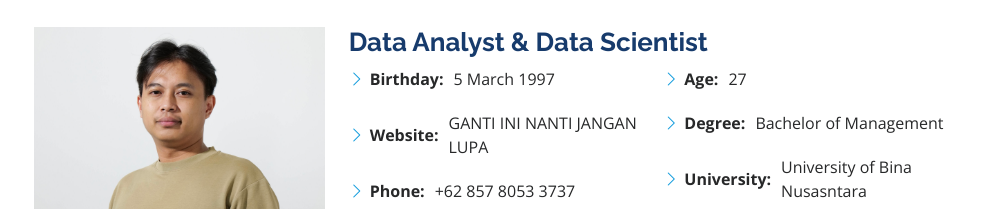
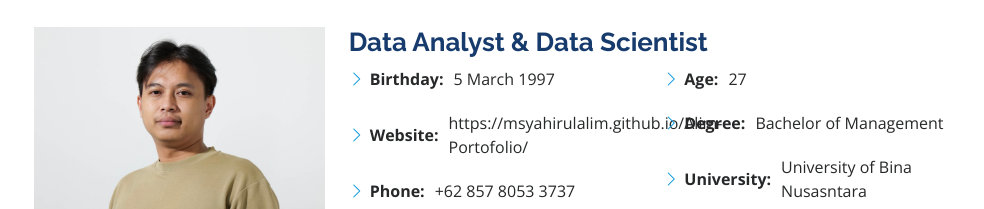
Before and after one commit to msyahirulalim/Alim-Portofolio, a plain HTML site: page index.html in a window 1280 px wide. Shown: the part 1037-1246 px from the top of the page, without its empty margins (296-1280 px from the left). Drawn offline with nearby package versions, Linux system fonts and the light colour scheme.

Commit message:
Update index.html

```diff
--- a/index.html
+++ b/index.html
@@ -99,7 +99,7 @@
               <div class="col-lg-6">
                 <ul>
                   <li><i class="bi bi-chevron-right"></i> <strong>Birthday:</strong> <span>5 March 1997</span></li>
-                  <li><i class="bi bi-chevron-right"></i> <strong>Website:</strong> <span>GANTI INI NANTI JANGAN LUPA</span></li>
+                  <li><i class="bi bi-chevron-right"></i> <strong>Website:</strong> <span>https://msyahirulalim.github.io/Alim-Portofolio/</span></li>
                   <li><i class="bi bi-chevron-right"></i> <strong>Phone:</strong> <span>+62 857 8053 3737</span></li>
                   <li><i class="bi bi-chevron-right"></i> <strong>City:</strong> <span>Jakarta, Indonesia</span></li>
                 </ul>
```
